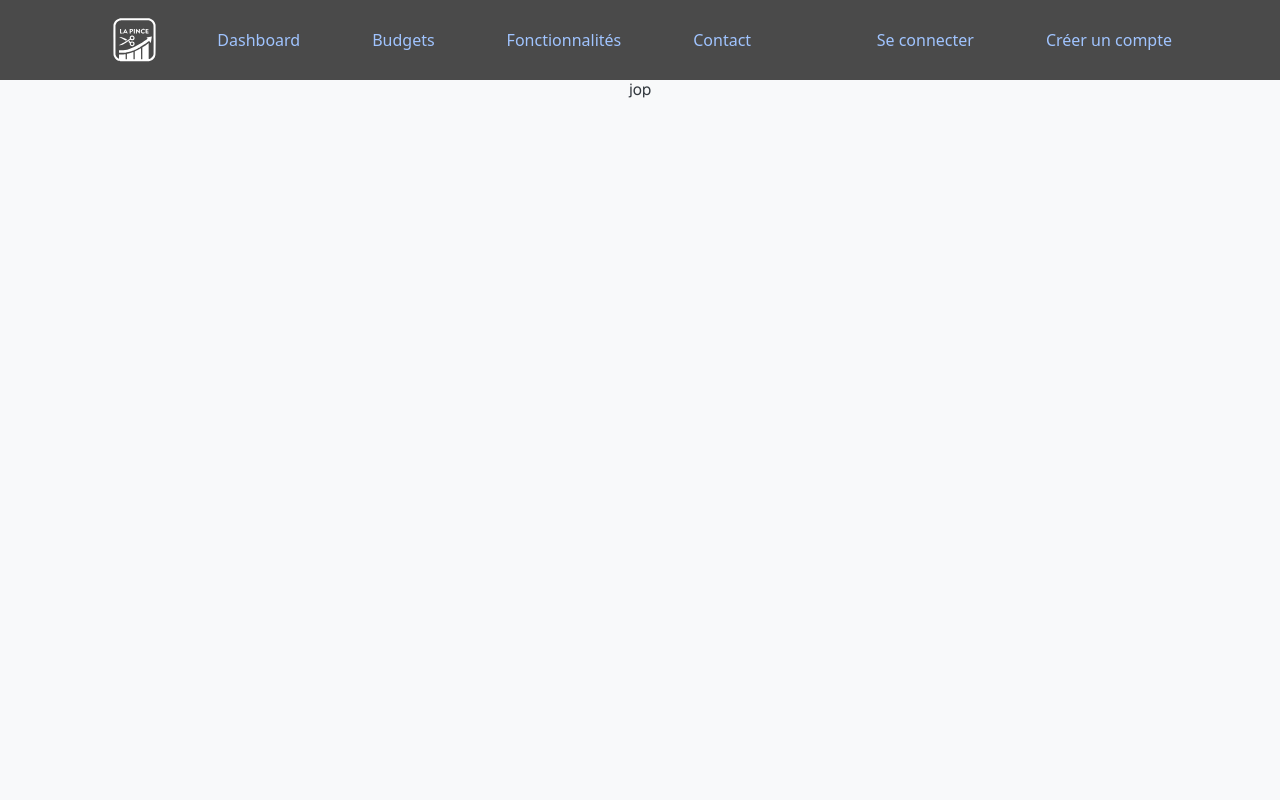
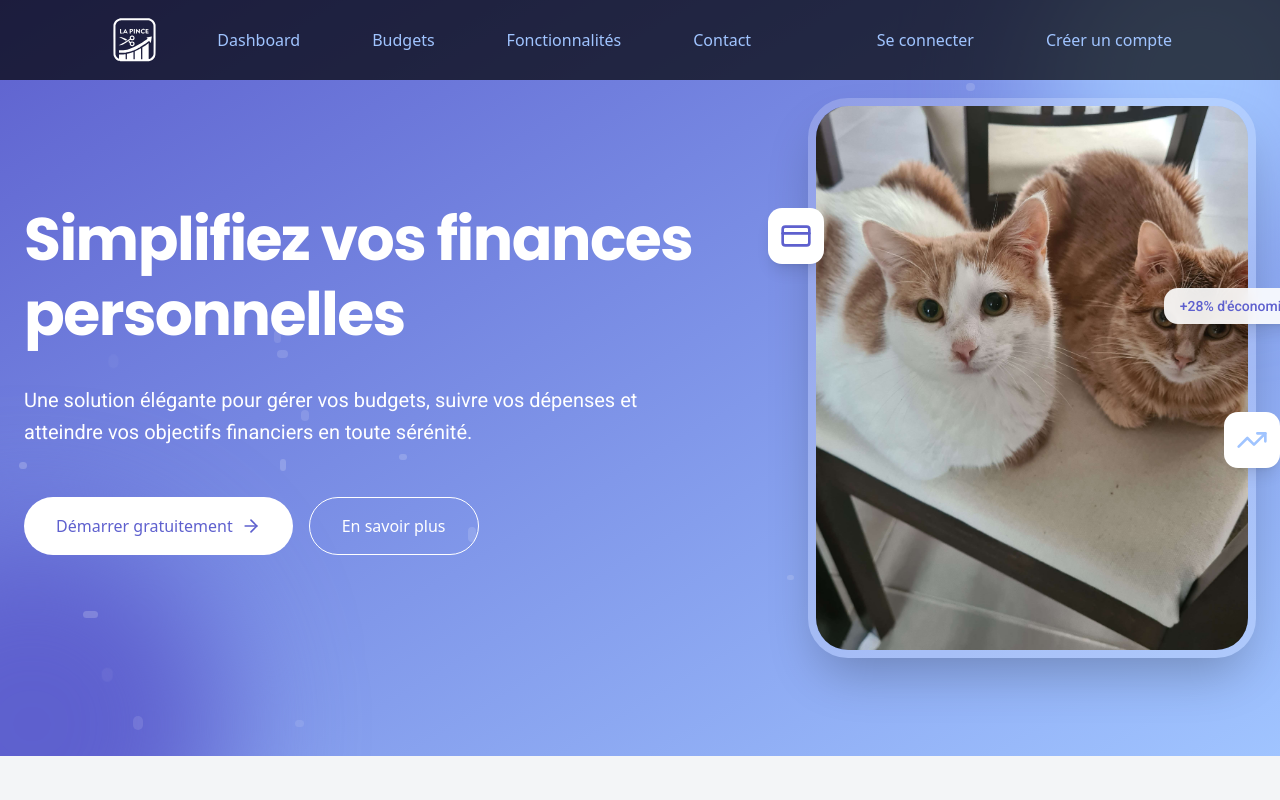
Before and after one commit to Nico13M/projet-la-pince-front, a Next.js app: page / in a window 1280 px wide. Shown: the top 800 px of the page. Built offline with nearby package versions, Linux system fonts and the light colour scheme.

Commit message:
FIX:fix the project'struscture and solved some issues

```diff
--- a/src/app/home/page.tsx
+++ /dev/null
@@ -1,20 +0,0 @@
-'use client'
-
-import '../globals.css'
-import Hero from '../../components/landing/Hero'
-import FeaturesSection from '../../components/landing/FeaturesSection'
-import DiscoverSection from '../../components/landing/DiscoverSection'
-import CommunityFeedback from '../../components/landing/Feedbacks'
-import PricingSection from '../../components/landing/PricingSection'
-
-export default function Home() {
-  return (
-    <main className="font-inter bg-background text-foreground min-h-screen antialiased">
-      <Hero />
-      <FeaturesSection />
-      <DiscoverSection />
-      <CommunityFeedback />
-      <PricingSection />
-    </main>
-  )
-}
--- a/src/app/page.tsx
+++ b/src/app/page.tsx
@@ -1,9 +1,20 @@
-import Image from 'next/image'
+'use client'
+
+import '../app/globals.css'
+import Hero from '../components/landing/Hero'
+import FeaturesSection from '../components/landing/FeaturesSection'
+import DiscoverSection from '../components/landing/DiscoverSection'
+import CommunityFeedback from '../components/landing/Feedbacks'
+import PricingSection from '../components/landing/PricingSection'
 
 export default function Home() {
   return (
-    <div className="grid min-h-screen grid-rows-[20px_1fr_20px] items-center justify-items-center gap-16 p-8 pb-20 font-[family-name:var(--font-geist-sans)] sm:p-20">
-      jop
-    </div>
+    <main className="font-inter bg-background text-foreground min-h-screen antialiased">
+      <Hero />
+      <FeaturesSection />
+      <DiscoverSection />
+      <CommunityFeedback />
+      <PricingSection />
+    </main>
   )
 }
--- a/src/components/ui/button.tsx
+++ b/src/components/ui/button.tsx
@@ -1,8 +1,8 @@
-import * as React from "react"
-import { Slot } from "@radix-ui/react-slot"
-import { cva, type VariantProps } from "class-variance-authority"
+import * as React from 'react'
+import { Slot } from '@radix-ui/react-slot'
+import { cva, type VariantProps } from 'class-variance-authority'
 
-import { cn } from "@/lib/utils"
+import { cn } from '@/lib/utils'
 
 const buttonVariants = cva(
   "inline-flex items-center justify-center gap-2 whitespace-nowrap rounded-md text-sm font-medium transition-all disabled:pointer-events-none disabled:opacity-50 [&_svg]:pointer-events-none [&_svg:not([class*='size-'])]:size-4 shrink-0 [&_svg]:shrink-0 outline-none focus-visible:border-ring focus-visible:ring-ring/50 focus-visible:ring-[3px] aria-invalid:ring-destructive/20 dark:aria-invalid:ring-destructive/40 aria-invalid:border-destructive",
@@ -10,29 +10,29 @@ const buttonVariants = cva(
     variants: {
       variant: {
         default:
-          "bg-primary text-primary-foreground shadow-xs hover:bg-primary/90",
+          'bg-primary text-primary-foreground shadow-xs hover:bg-primary/90',
         destructive:
-          "bg-destructive text-white shadow-xs hover:bg-destructive/90 focus-visible:ring-destructive/20 dark:focus-visible:ring-destructive/40 dark:bg-destructive/60",
+          'bg-destructive text-white shadow-xs hover:bg-destructive/90 focus-visible:ring-destructive/20 dark:focus-visible:ring-destructive/40 dark:bg-destructive/60',
         outline:
-          "border bg-background shadow-xs hover:bg-accent hover:text-accent-foreground dark:bg-input/30 dark:border-input dark:hover:bg-input/50",
+          'border bg-background shadow-xs hover:bg-accent hover:text-accent-foreground dark:bg-input/30 dark:border-input dark:hover:bg-input/50',
         secondary:
-          "bg-secondary text-secondary-foreground shadow-xs hover:bg-secondary/80",
+          'bg-secondary text-secondary-foreground shadow-xs hover:bg-secondary/80',
         ghost:
-          "hover:bg-accent hover:text-accent-foreground dark:hover:bg-accent/50",
-        link: "text-primary underline-offset-4 hover:underline",
+          'hover:bg-accent hover:text-accent-foreground dark:hover:bg-accent/50',
+        link: 'text-primary underline-offset-4 hover:underline',
       },
       size: {
-        default: "h-9 px-4 py-2 has-[>svg]:px-3",
-        sm: "h-8 rounded-md gap-1.5 px-3 has-[>svg]:px-2.5",
-        lg: "h-10 rounded-md px-6 has-[>svg]:px-4",
-        icon: "size-9",
+        default: 'h-9 px-4 py-2 has-[>svg]:px-3',
+        sm: 'h-8 rounded-md gap-1.5 px-3 has-[>svg]:px-2.5',
+        lg: 'h-10 rounded-md px-6 has-[>svg]:px-4',
+        icon: 'size-9',
       },
     },
     defaultVariants: {
-      variant: "default",
-      size: "default",
+      variant: 'default',
+      size: 'default',
     },
-  }
+  },
 )
 
 function Button({
@@ -41,11 +41,11 @@ function Button({
   size,
   asChild = false,
   ...props
-}: React.ComponentProps<"button"> &
+}: React.ComponentProps<'button'> &
   VariantProps<typeof buttonVariants> & {
     asChild?: boolean
   }) {
-  const Comp = asChild ? Slot : "button"
+  const Comp = asChild ? Slot : 'button'
 
   return (
     <Comp
@@ -56,8 +56,4 @@ function Button({
   )
 }
 
-<<<<<<< HEAD
 export { Button, buttonVariants }
-=======
-export { Button, buttonVariants }
->>>>>>> dev
```
Also changed, not shown: 1 other file (tests, documents, lock files or other folders).
